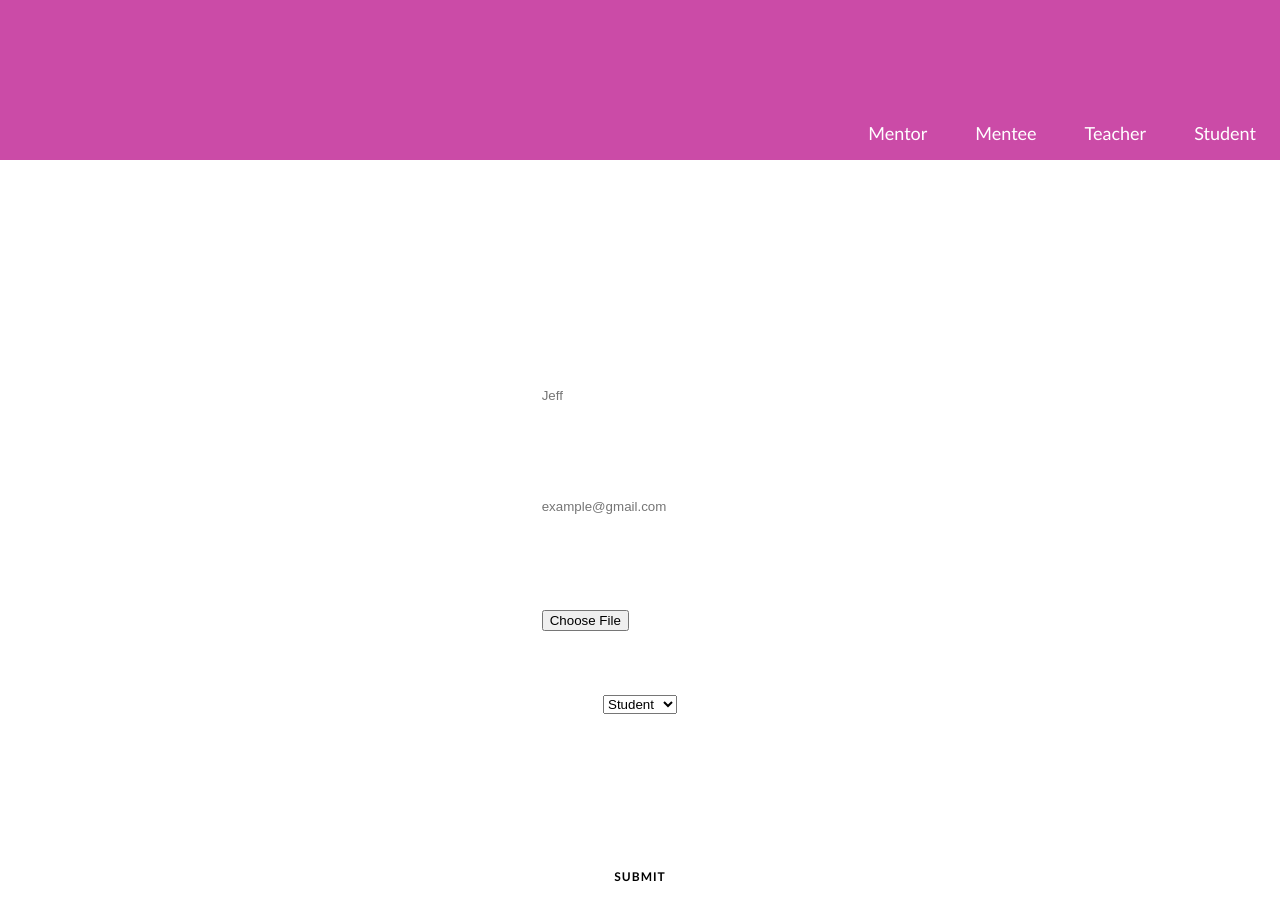
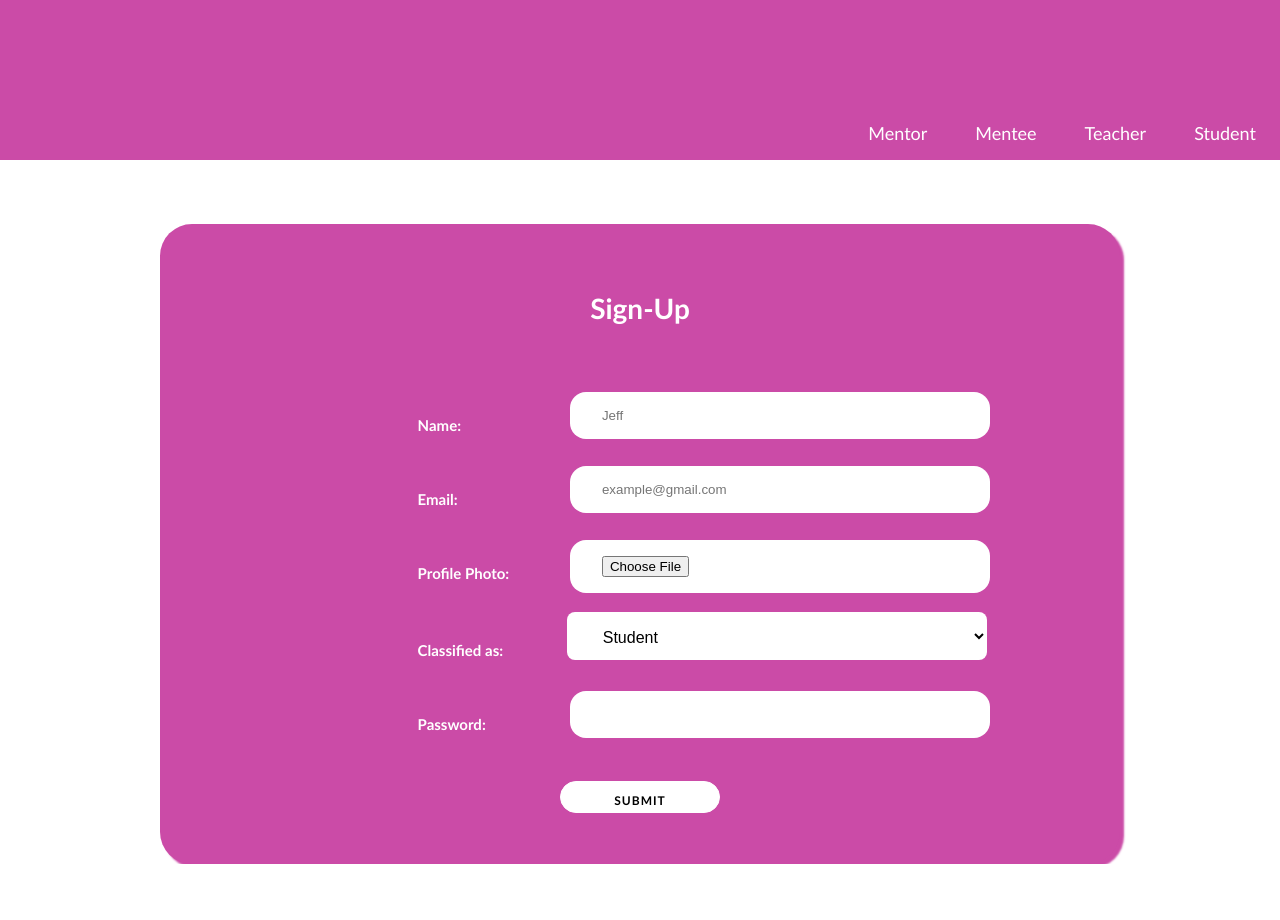
Before and after one commit to corinabejan/Back2Basics, a React (Create React App) app: page /signup in a window 1280 px wide. After the commit the page ends 864 px from the top, so only its background shows below. Built offline with nearby package versions, Linux system fonts and the light colour scheme.

Commit message:
style for signup page

```diff
--- a/src/pages/Login/index.js
+++ b/src/pages/Login/index.js
@@ -28,9 +28,11 @@ export default function LoginScreen() {
             <h1>
                 Login
             </h1>
-            <form>
+            <form className="login-form">
+                <div>
                     <label>
-                    Email: {" "}
+                        Email:
+                    </label>
                     <input
                         type="email"
                         id="user_email"
@@ -38,20 +40,23 @@ export default function LoginScreen() {
                         value={email}
                         onChange={(e) => set_Email(e.target.value)}
                     />
+                </div>
+                <div>
+                    <label>
+                        Password:
                     </label>
-                <label>
-                    Password:{" "}
                     <input
                         type="password"
                         id="user_password"
                         value={password}
                         onChange={(e) => set_Password(e.target.value)}
                     />
-                </label>
+                </div>
                     <button
                         type="submit"
                         onClick={sendEmail}
-                >Login</button>
+                    >Login
+                    </button>
                     <Link to="/signup">
                         <p>sign up here</p>
                     </Link>
--- a/src/pages/Login/login.css
+++ b/src/pages/Login/login.css
@@ -2,60 +2,88 @@
     background-color: #CB4BA7;
     border-radius: 2rem;
     box-shadow: 4px 4px 2px #cb4ba7;
-    height: 30rem;
+    min-height: 30rem;
     margin-top: 4rem;
     position: relative;
-    width: 40rem;
-    max-width: 100%;
-    min-height: 20rem;
+   max-width: 100%;
+   min-width: 40rem;
     font-size: 14px;
 
 }
-form {
+#login-container h1 {
+    font-weight: bold;
+    margin:0;
+    padding: 3rem
+}
+.login-form {
    display: flex;
    flex-direction: column;
-   padding: 2rem 2rem;
    height: 100%;
-   justify-content: flex-start;
+   width: 100%;
+   justify-content: center;
    text-align: center;
    align-items: center;
+
 }
-form h1 {
+.login-form div {
+    margin: 0;
+    width: 80%;
+    box-sizing: border-box;
+    padding:0.5rem
+}
+
+.login-form label {
+    display: inline;
+    float: left;
+    font-size: 15px;
     font-weight: bold;
-    margin:0
+    padding: 1rem;
+    margin-left: 5rem;
 }
-form input {
+.login-form input{
+    display:inline;
+    float: right;
     background-color: #ffffff;
-    border: none;
-    padding: 1rem 2rem 1rem 1rem;
-    margin: 1rem 0;
-    width: 60%
+    padding: 1rem 2rem;
+    width: 60%;
+    box-sizing: border-box;
+    border: #ffffff;
+    border-radius: 1rem;
+
 }
-form button {
+.login-form button {
     border: 1px solid #ffffff;
     border-radius: 3rem;
     background: #ffffff;
     font-size: 12px;
     font-weight: bold;
-    padding-top: 1rem;
-    padding: 0.7rem 0.9rem;
-    margin-top: 2rem;
+    padding: 0.7rem 1rem;
+    margin-top: 3rem;
+    margin-left: 7rem;
     letter-spacing: 1px;
     text-transform: uppercase;
     transition: transform 80ms ease-in;
+
 }
-form button:active {
+.login-form button:hover {
+    background: #CB4BA7;
+}
+.login-form button:active {
     transform: scale(0.95);
 }
-button:focus {
+.login-form button:focus {
     outline:none
 }
-form a {
+.login-form  a {
     text-decoration:  none;
+    margin-left: 2rem;
     color: white;
     transition: transform 80ms ease-in;
 
 }
-form a:active {
+.login-form a:hover {
+    color: #000000;
+}
+.login-form div a:active {
     transform: scale(0.95);
 }
--- a/src/pages/Sign-Up/index.js
+++ b/src/pages/Sign-Up/index.js
@@ -1,15 +1,16 @@
-import React, {useState} from "react"
+import React, { useState } from "react"
 import firebase from "firebase"
+import "./signup.css"
 
 
-export default function SignUp(){
+export default function SignUp() {
     const [name, set_Name] = useState("")
     const [email, set_Email] = useState("")
     const [userImage, set_UserImage] = useState("")
     const [status, set_Status] = useState("")
     const [password, set_Password] = useState("")
 
-    function sendDatabase(){
+    function sendDatabase() {
         const database = firebase.firestore()
 
         database.collection("users").doc(name).set({
@@ -18,18 +19,18 @@ export default function SignUp(){
             user_credentials: status,
             user_password: password,
         })
-        .then(function(){
+            .then(function () {
                 console.log("Document successly stored")
             })
-        .catch(function(e){
+            .catch(function (e) {
                 console.log("Error", e)
             })
     }
 
-    function sendNewData(e){
+    function sendNewData(e) {
         e.preventDefault()
 
-        firebase.auth().createUserWithEmailAndPassword(email,password).catch(function(e){
+        firebase.auth().createUserWithEmailAndPassword(email, password).catch(function (e) {
             var errorCode = e.code;
             var errorMessage = e.message;
             console.log(`Error, ${errorCode}, ${errorMessage}`)
@@ -48,14 +49,17 @@ export default function SignUp(){
     }
 
     return (
-        <div>
+        <div id="signup-container">
             <h1>
                 Sign-Up
             </h1>
-            <form>
+            <form className="signup-form">
+                <div>
+
                     <label>
                         Name:
                 </label>
+
                     <input
                         type="text"
                         value={name}
@@ -63,6 +67,8 @@ export default function SignUp(){
                         required
                         onChange={(e) => set_Name(e.target.value)}
                     />
+                </div>
+                <div>
                     <label>
                         Email:
                 </label>
@@ -73,6 +79,9 @@ export default function SignUp(){
                         required
                         onChange={(e) => set_Email(e.target.value)}
                     />
+                </div>
+                <div>
+
                     <label>
                         Profile Photo:
                     </label>
@@ -81,6 +90,8 @@ export default function SignUp(){
                         value={userImage}
                         onChange={(e) => set_UserImage(e.target.value)}
                     />
+                </div>
+                <div>
                     <label>
                         Classified as:
                     </label>
@@ -112,21 +123,23 @@ export default function SignUp(){
                             Mentor
                     </option>
                     </select>
-                <label>
-                    Password:
-                </label>
+                </div>
+                <div>
+
+                    <label>Password:</label>
                     <input
                         type="text"
                         value={password}
                         required
                         onChange={(e) => set_Password(e.target.value)}
                     />
+                </div>
                 <button
                     type="submit"
                     onClick={sendNewData}>
                     Submit
                 </button>
             </form>
-        </div>
+        </div >
     )
 }
--- a/src/pages/Sign-Up/signup.css
+++ b/src/pages/Sign-Up/signup.css
@@ -0,0 +1,97 @@
+#signup-container {
+    background-color: #CB4BA7;
+    border-radius: 2rem;
+    box-shadow: 4px 4px 2px #cb4ba7;
+    min-height: 40rem;
+    margin-top: 4rem;
+    position: relative;
+    width: 60rem;
+    max-width: 100%;
+    font-size: 14px;
+}
+#signup-container h1 {
+    font-weight: bold;
+    padding-top: 3rem
+}
+.signup-form {
+   display: flex;
+   flex-direction: column;
+   padding: 2rem;
+   height: 100%;
+   justify-content: flex-start;
+   text-align: center;
+   align-items: center;
+}
+
+.signup-form div {
+margin: 0;
+width: 80%;
+box-sizing: border-box;
+padding:0.5rem
+}
+.signup-form label {
+    display: inline;
+    float: left;
+    clear:left;
+    margin: 2rem 2rem 0.5rem 8rem;
+    font-size: 15px;
+    font-weight: bold;
+    padding-right: 1rem;
+}
+.signup-form input{
+    display:inline;
+    float: right;
+    background-color: #ffffff;
+    padding: 1rem 2rem;
+    width: 60%;
+    box-sizing: border-box;
+    border: #ffffff;
+    border-radius: 1rem;
+    margin-top: 0.5rem;
+
+}
+.signup-form select {
+    display:inline;
+    float: right;
+    width: 60%;
+    height: 3rem;
+    background: #ffffff;
+    border: #ffffff;
+    border-radius: 0.5rem;
+    font-size: 16px;
+    padding: 1rem 2rem;
+    margin: 0.2rem 0.2rem
+}
+
+.signup-form div select:focus {
+    outline: none;
+}
+
+.signup-form button {
+    border: 1px solid #ffffff;
+    border-radius: 3rem;
+    background: #ffffff;
+    font-size: 12px;
+    font-weight: bold;
+    padding-top: 1rem;
+    padding: 0.7rem 0.9rem;
+    margin-top: 2rem;
+    letter-spacing: 1px;
+    text-transform: uppercase;
+    transition: transform 80ms ease-in;
+}
+.signup-form button:active {
+    transform: scale(0.95);
+}
+.signup-form button:focus {
+    outline:none
+}
+.signup-form a {
+    text-decoration:  none;
+    color: white;
+    transition: transform 80ms ease-in;
+
+}
+.signup-form a:active {
+    transform: scale(0.95);
+}
```
Lines whose indentation alone changed are shown as unchanged.
